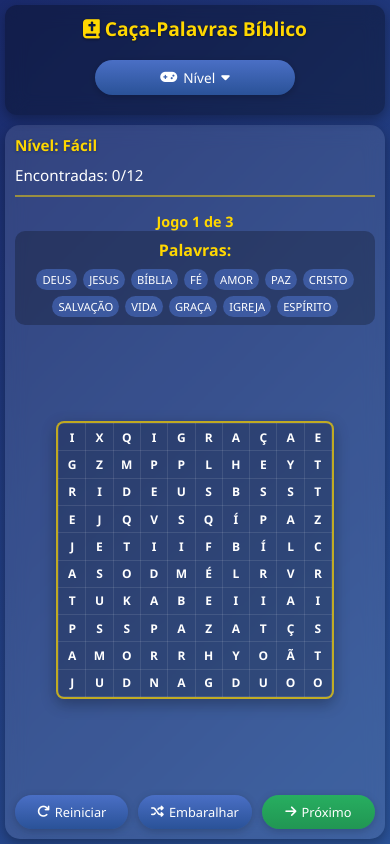
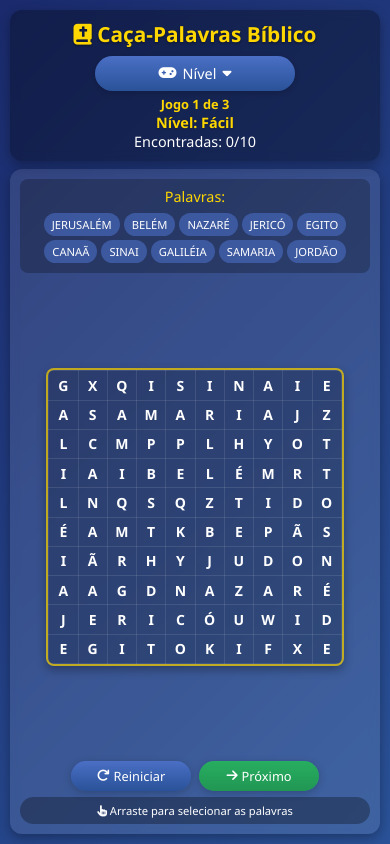
Before and after one commit to joselopes-dev/palavra, a plain HTML site: page index.html in a window 390 px wide. Drawn offline with Linux system fonts and the light colour scheme.

Commit message:
Update index.html

```diff
--- a/index.html
+++ b/index.html
@@ -21,7 +21,7 @@
             background: linear-gradient(135deg, #1a2a6c, #2a5298);
             color: #fff;
             min-height: 100vh;
-            padding: 0px;
+            padding: 0;
             display: flex;
             flex-direction: column;
             align-items: center;
@@ -32,43 +32,34 @@
         .container {
             width: 100%;
             max-width: 100%;
+            height: 100vh;
             padding: 10px;
             text-align: center;
             display: flex;
             flex-direction: column;
-            height: 100vh;
             max-height: 100vh;
             box-sizing: border-box;
+            overflow: hidden;
         }
 
         header {
-            margin-bottom: 10px;
-            padding: 15px 10px;
+            padding: 10px;
             border-radius: 12px;
             background: rgba(0, 0, 0, 0.3);
             box-shadow: 0 4px 12px rgba(0, 0, 0, 0.3);
-            backdrop-filter: blur(10px);
+            backdrop-filter: blur(5px);
             position: relative;
             z-index: 10;
             flex-shrink: 0;
+            margin-bottom: 8px;
         }
 
         h1 {
-            font-size: 1.5rem;
+            font-size: 1.3rem;
             margin-bottom: 8px;
             text-shadow: 0 1px 3px rgba(0,0,0,0.5);
             color: #FFD700;
-            position: relative;
             display: inline-block;
-        }
-
-        .controls {
-            display: flex;
-            justify-content: center;
-            align-items: center;
-            gap: 10px;
-            margin: 10px 0;
-            flex-wrap: wrap;
         }
 
         .level-selector {
@@ -82,7 +73,7 @@
         .level-btn {
             background: linear-gradient(to bottom, #4a6fc5, #2a5298);
             color: white;
-            padding: 10px 15px;
+            padding: 8px 12px;
             font-size: 0.9rem;
             border: none;
             border-radius: 30px;
@@ -111,7 +102,7 @@
 
         .dropdown-content a {
             color: white;
-            padding: 10px;
+            padding: 8px;
             text-decoration: none;
             display: block;
             text-align: center;
@@ -134,16 +125,13 @@
 
         .game-container {
             background: rgba(255, 255, 255, 0.1);
-            border-radius: 15px;
-            padding: 15px;
+            border-radius: 12px;
+            padding: 10px;
             box-shadow: 0 4px 12px rgba(0, 0, 0, 0.3);
-            backdrop-filter: blur(10px);
-            margin: 0;
-            position: relative;
-            z-index: 5;
+            backdrop-filter: blur(5px);
+            flex: 1;
             display: flex;
             flex-direction: column;
-            flex: 1;
             overflow: hidden;
         }
 
@@ -151,35 +139,39 @@
             display: flex;
             justify-content: space-between;
             align-items: center;
-            margin-bottom: 10px;
-            padding-bottom: 10px;
+            margin-bottom: 8px;
+            padding-bottom: 8px;
             border-bottom: 2px solid rgba(255, 215, 0, 0.5);
-            gap: 10px;
+            gap: 8px;
             flex-shrink: 0;
         }
 
         .current-level {
-            font-size: 1.1rem;
+            font-size: 0.9rem;
             font-weight: bold;
             color: #FFD700;
             text-shadow: 0 1px 3px rgba(0,0,0,0.3);
         }
 
         .found-count {
-            font-size: 1rem;
+            font-size: 0.9rem;
         }
 
         .words-to-find {
             background: rgba(0, 0, 0, 0.25);
-            padding: 10px;
-            border-radius: 10px;
-            margin-bottom: 10px;
+            padding: 8px;
+            border-radius: 8px;
+            margin-bottom: 8px;
             flex-shrink: 0;
+            max-height: 20vh;
+            overflow: hidden;
+            display: flex;
+            flex-direction: column;
         }
 
         .words-title {
-            font-size: 1rem;
-            margin-bottom: 8px;
+            font-size: 0.9rem;
+            margin-bottom: 5px;
             color: #FFD700;
         }
 
@@ -187,16 +179,17 @@
             display: flex;
             flex-wrap: wrap;
             justify-content: center;
-            gap: 6px;
-            max-height: 70px;
+            gap: 4px;
             overflow-y: auto;
+            padding: 2px;
+            flex: 1;
         }
 
         .word-item {
             background: rgba(74, 111, 197, 0.6);
-            padding: 5px 10px;
-            border-radius: 20px;
-            font-size: 0.8rem;
+            padding: 4px 8px;
+            border-radius: 15px;
+            font-size: 0.7rem;
             transition: all 0.3s;
             flex-shrink: 0;
         }
@@ -221,7 +214,7 @@
             border-radius: 8px;
             overflow: hidden;
             background: rgba(0, 0, 0, 0.2);
-            box-shadow: 0 5px 15px rgba(0, 0, 0, 0.3);
+            box-shadow: 0 4px 10px rgba(0, 0, 0, 0.3);
             max-width: 100%;
             max-height: 100%;
             touch-action: none;
@@ -234,12 +227,12 @@
         }
 
         td {
-            width: 8vw;
-            height: 8vw;
+            width: 7.5vw;
+            height: 7.5vw;
             max-width: 35px;
             max-height: 35px;
-            min-width: 22px;
-            min-height: 22px;
+            min-width: 20px;
+            min-height: 20px;
             text-align: center;
             font-weight: bold;
             color: #fff;
@@ -247,6 +240,7 @@
             cursor: pointer;
             position: relative;
             user-select: none;
+            font-size: 14px;
         }
 
         td.selected {
@@ -263,13 +257,13 @@
             right: 10px;
             background: rgba(46, 204, 113, 0.9);
             color: white;
-            padding: 10px 15px;
+            padding: 8px 12px;
             border-radius: 6px;
             box-shadow: 0 2px 10px rgba(0,0,0,0.2);
             z-index: 2000;
             transform: translateX(200%);
             transition: transform 0.3s ease-out;
-            font-size: 0.9rem;
+            font-size: 0.8rem;
         }
 
         .notification.show {
@@ -279,36 +273,27 @@
         .action-buttons {
             display: flex;
             justify-content: center;
-            gap: 10px;
-            margin-top: 10px;
+            gap: 8px;
+            margin-top: 8px;
             flex-shrink: 0;
         }
 
         .action-btn {
             background: linear-gradient(to bottom, #4a6fc5, #2a5298);
             color: white;
-            padding: 8px 15px;
-            font-size: 0.9rem;
+            padding: 6px 10px;
+            font-size: 0.8rem;
             border: none;
-            border-radius: 30px;
+            border-radius: 20px;
             cursor: pointer;
             display: flex;
             align-items: center;
-            gap: 5px;
+            gap: 4px;
             box-shadow: 0 2px 8px rgba(0, 0, 0, 0.2);
             flex: 1;
-            max-width: 150px;
+            max-width: 120px;
             justify-content: center;
             transition: all 0.2s ease;
-        }
-
-        .action-btn:hover {
-            transform: translateY(-2px);
-            box-shadow: 0 4px 12px rgba(0, 0, 0, 0.3);
-        }
-
-        .action-btn:active {
-            transform: translateY(1px);
         }
 
         #next-btn {
@@ -316,158 +301,19 @@
         }
 
         .game-counter {
-            font-size: 0.9rem;
-            margin-top: 5px;
+            font-size: 0.8rem;
+            margin-top: 4px;
             color: #FFD700;
             font-weight: bold;
         }
 
-        /* Responsividade para telas menores */
-        @media (max-width: 768px) {
-            h1 {
-                font-size: 1.3rem;
-            }
-
-            .game-header {
-                flex-direction: column;
-                align-items: flex-start;
-            }
-
-            .current-level, .found-count {
-                font-size: 0.95rem;
-            }
-
-            td {
-                font-size: 14px;
-                width: 7.5vw;
-                height: 7.5vw;
-                min-width: 20px;
-                min-height: 20px;
-            }
-
-            .word-list {
-                max-height: 60px;
-            }
-
-            .word-item {
-                font-size: 0.75rem;
-                padding: 4px 8px;
-            }
-
-            .action-buttons {
-                flex-wrap: wrap;
-            }
-
-            .action-btn {
-                padding: 8px 12px;
-                font-size: 0.85rem;
-            }
-        }
-
-        @media (max-width: 480px) {
-            h1 {
-                font-size: 1.2rem;
-            }
-
-            .container {
-                padding: 5px;
-            }
-
-            header {
-                padding: 10px;
-            }
-
-            .level-btn {
-                padding: 8px 12px;
-                font-size: 0.85rem;
-            }
-
-            .game-container {
-                padding: 10px;
-            }
-
-            td {
-                font-size: 12px;
-                width: 7vw;
-                height: 7vw;
-                min-width: 18px;
-                min-height: 18px;
-            }
-
-            .words-to-find {
-                padding: 8px;
-            }
-
-            .word-item {
+        .mobile-help {
+            background: rgba(0, 0, 0, 0.3);
+            padding: 6px 10px;
+            border-radius: 15px;
+            margin-top: 6px;
             font-size: 0.7rem;
-                padding: 3px 6px;
-            }
-
-            .action-btn {
-                max-width: 140px;
-                font-size: 0.8rem;
-            }
-        }
-
-        @media (max-height: 600px) {
-            .words-to-find {
-                padding: 8px;
-                margin-bottom: 8px;
-            }
-
-            .word-list {
-                max-height: 50px;
-            }
-
-            .word-item {
-                font-size: 0.7rem;
-                padding: 3px 6px;
-            }
-
-            .action-buttons {
-                margin-top: 8px;
-            }
-        }
-
-        /* Melhorias para dispositivos móveis */
-        .mobile-help {
-            display: none;
-            background: rgba(0, 0, 0, 0.3);
-            padding: 8px 12px;
-            border-radius: 20px;
-            margin-top: 8px;
-            font-size: 0.8rem;
             text-align: center;
-        }
-
-        @media (hover: none) {
-            .mobile-help {
-                display: block;
-            }
-        }
-
-        /* Animations */
-        @keyframes highlight {
-            0% { background-color: rgba(255, 215, 0, 0.3); }
-            100% { background-color: rgba(46, 204, 113, 0.6); }
-        }
-
-        .highlight {
-            animation: highlight 1.5s ease;
-        }
-
-        @keyframes confetti {
-            0% { transform: translateY(0) rotate(0); opacity: 1; }
-            100% { transform: translateY(100vh) rotate(360deg); opacity: 0; }
-        }
-
-        .confetti {
-            position: fixed;
-            width: 10px;
-            height: 10px;
-            background: #FFD700;
-            animation: confetti 2s ease-out forwards;
-            z-index: 10000;
         }
 
          /* Alteração para o botão de instalação */
@@ -496,6 +342,62 @@
         #installBtn:active {
             transform: translateY(1px);
         }
+
+        /* Animations */
+        @keyframes highlight {
+            0% { background-color: rgba(255, 215, 0, 0.3); }
+            100% { background-color: rgba(46, 204, 113, 0.6); }
+        }
+
+        .highlight {
+            animation: highlight 1.5s ease;
+        }
+
+        @keyframes confetti {
+            0% { transform: translateY(0) rotate(0); opacity: 1; }
+            100% { transform: translateY(100vh) rotate(360deg); opacity: 0; }
+        }
+
+        .confetti {
+            position: fixed;
+            width: 8px;
+            height: 8px;
+            background: #FFD700;
+            animation: confetti 2s ease-out forwards;
+            z-index: 10000;
+        }
+
+        /* Hide on mobile */
+        .desktop-only {
+            display: none;
+        }
+
+        /* Landscape orientation */
+        @media (orientation: landscape) {
+            .container {
+                flex-direction: row;
+                padding: 5px;
+            }
+
+            header {
+                width: 25%;
+                margin-right: 8px;
+                margin-bottom: 0;
+                height: calc(100vh - 10px);
+                display: flex;
+                flex-direction: column;
+                justify-content: flex-start;
+            }
+
+            .game-container {
+                flex: 1;
+                height: calc(100vh - 10px);
+            }
+
+            .words-to-find {
+                max-height: 25vh;
+            }
+        }
     </style>
 </head>
 <body>
@@ -508,7 +410,6 @@
         <header>
             <h1><i class="fas fa-bible"></i> Caça-Palavras Bíblico</h1>
 
-            <div class="controls">
             <div class="level-selector">
                 <button id="level-btn" class="level-btn">
                     <i class="fas fa-gamepad"></i> Nível
@@ -520,19 +421,16 @@
                     <a href="#" data-level="dificil">Difícil</a>
                 </div>
             </div>
-            </div>
+
+            <div class="game-counter">Jogo <span id="current-game">1</span> de <span id="total-games">3</span></div>
+
+            <div class="current-level">Nível: <span id="level-display">Fácil</span></div>
+            <div class="found-count">Encontradas: <span id="found-count">0</span>/<span id="total-words">10</span></div>
         </header>
 
         <div class="game-container">
-            <div class="game-header">
-                <div class="current-level">Nível: <span id="level-display">Fácil</span></div>
-                <div class="found-count">Encontradas: <span id="found-count">0</span>/<span id="total-words">10</span></div>
-            </div>
-
-            <div class="game-counter">Jogo <span id="current-game">1</span> de <span id="total-games">3</span></div>
-
             <div class="words-to-find">
-                <h3 class="words-title">Palavras:</h3>
+                <div class="words-title">Palavras:</div>
                 <div class="word-list" id="word-list">
                     <!-- Word items will be added here dynamically -->
                 </div>
@@ -550,21 +448,23 @@
                 <button id="reset-btn" class="action-btn">
                     <i class="fas fa-redo"></i> Reiniciar
                 </button>
-                <button id="shuffle-btn" class="action-btn">
+                <!--<button id="shuffle-btn" class="action-btn">
                     <i class="fas fa-random"></i> Embaralhar
-                </button>
+                </button>-->
                 <button id="next-btn" class="action-btn">
                     <i class="fas fa-arrow-right"></i> Próximo
                 </button>
             </div>
 
-            <!--<div class="mobile-help">
-                Arraste o dedo para selecionar as palavras
-            </div>-->
+            <div class="mobile-help">
+                <i class="fas fa-hand-pointer"></i> Arraste para selecionar as palavras
+            </div>
         </div>
     </div>
 
-    <div class="notification" id="notification">Palavra encontrada!</div>
+    <div class="notification" id="notification">
+        <i class="fas fa-check"></i> Palavra encontrada!
+    </div>
 
     <script defer>
         document.addEventListener('DOMContentLoaded', function() {
@@ -572,52 +472,61 @@
             const gameData = {
                 facil: [
                     {
-                        words: ["DEUS", "JESUS", "BÍBLIA", "FÉ", "AMOR", "PAZ", "CRISTO", "SALVAÇÃO", "VIDA", "GRAÇA", "IGREJA", "ESPÍRITO"],
+                        words: ["JERUSALÉM", "BELÉM", "NAZARÉ", "JERICÓ", "EGITO",
+                                "CANAÃ", "SINAI", "GALILÉIA", "SAMARIA", "JORDÃO"],
+                        gridSize: 10,
+                        directions: ['horizontal', 'vertical']
+                    },
+                    {
+                        words: ["BETÂNIA", "JOPE", "CESAREIA", "DAMASCO", "ANTIOQUIA",
+                                "CORINTO", "ÉFESO", "ROMA", "ATENAS", "TESSALÔNICA"],
                         gridSize: 10,
                         directions: ['horizontal', 'vertical', 'diagonal']
                     },
                     {
-                        words: ["CRIAÇÃO", "ADÃO", "EVA", "PARAÍSO", "SERPENTE", "DILÚVIO", "ARCA", "NOÉ", "ABRAÃO", "SARA", "ISAQUE"],
+                        words: ["FILIPOS", "GÁLATAS", "PÉRGAMO", "LAODICEIA", "PATMOS",
+                                "SARDES", "TIATIRA", "SÍRIA", "LIBANO", "GETSÊMANI"],
                         gridSize: 10,
-                        directions: ['horizontal', 'vertical', 'diagonal']
-                    },
-                    {
-                        words: ["MOISÉS", "ÊXODO", "MANDAMENTOS", "MANÁ", "MAR VERMELHO", "JOSUÉ", "JERICÓ", "SANSÃO", "DALILA", "DAVI"],
-                        gridSize: 12,
                         directions: ['horizontal', 'vertical', 'diagonal', 'reverse-diagonal']
                     }
                 ],
                 medio: [
                     {
-                        words: ["PROFETA", "APÓSTOLO", "SACERDOTE", "PECADO", "GRAÇA", "JUSTIÇA", "CRUZ", "RESSURREIÇÃO", "VIDA ETERNA", "IGREJA"],
+                        words: ["GOLGOTA", "SILOÉ", "BETESDA", "HOREBE", "ARARATE",
+                                "ARMAGEDOM", "DECÁPOLIS", "QUIRENE", "MACEDÔNIA", "PISÍDIA"],
                         gridSize: 12,
                         directions: ['horizontal', 'vertical', 'diagonal', 'reverse-diagonal']
                     },
                     {
-                        words: ["PROVÉRBIOS", "SALMOS", "ECLESIASTES", "CANTARES", "JÓ", "APOCALIPSE", "GÊNESIS", "ÊXODO", "LEVÍTICO", "NÚMEROS"],
-                        gridSize: 14,
+                        words: ["PANFÍLIA", "CAPADÓCIA", "BITÍNIA", "PÔNTICO", "CILÍCIA",
+                                "FRÍGIA", "LÍCIA", "MÍSIA", "ACÁIA", "GERGESA"],
+                        gridSize: 12,
                         directions: ['horizontal', 'vertical', 'diagonal', 'reverse-diagonal', 'reverse-horizontal']
                     },
                     {
-                        words: ["BATISMO", "SANTA CEIA", "PENTECOSTES", "APOSTOLADO", "EVANGELHO", "PARÁBOLA", "MILAGRE", "SERMÃO", "DISCÍPULO"],
+                        words: ["GADARA", "CESAREIA", "SICAR", "ENOM", "SIDOM",
+                                "TIRO", "ASCALOM", "GAZA", "ARIMATEIA", "FILADÉLFIA"],
                         gridSize: 12,
                         directions: ['horizontal', 'vertical', 'diagonal', 'reverse-diagonal', 'reverse-vertical']
                     }
                 ],
                 dificil: [
                     {
-                        words: ["TEOFANIA", "PROVIDÊNCIA", "SOTERIOLOGIA", "ESCATOLOGIA", "CRISTOLOGIA", "PNEUMATOLOGIA", "JUSTIFICAÇÃO", "SANTIFICAÇÃO", "GLORIFICAÇÃO", "APOCALIPSE"],
+                        words: ["ESMIRNA", "TARSO", "LISTRA", "DERBE", "ICÔNIO",
+                                "APOLÔNIA", "ANFÍPOLIS", "BEROÉIA", "NEÁPOLIS", "TROAS"],
                         gridSize: 14,
                         directions: ['horizontal', 'vertical', 'diagonal', 'reverse-diagonal', 'reverse-horizontal', 'reverse-vertical']
                     },
                     {
-                        words: ["HAMARTIOLOGIA", "ANTHROPOLOGIA", "ECLESIOLOGIA", "MISSÕES", "HERMENÊUTICA", "EXEGESE", "TEOLOGIA", "APOLOGÉTICA", "ARQUEOLOGIA"],
-                        gridSize: 15,
+                        words: ["ASSOS", "MÍTILENE", "QUIOS", "SAMOS", "MILETO",
+                                "CÓS", "RÔDES", "PATARA", "COLOSSOS", "HIERÁPOLIS"],
+                        gridSize: 14,
                         directions: ['horizontal', 'vertical', 'diagonal', 'reverse-diagonal', 'reverse-horizontal', 'reverse-vertical']
                     },
                     {
-                        words: ["PAROUSIA", "QUILIISMO", "PRETERISMO", "FUTURISMO", "DISPENSAÇÃO", "PRÉ-TRIBULAÇÃO", "ARREBATAMENTO", "MILÊNIO", "ARMAGEDOM"],
-                        gridSize: 15,
+                        words: ["PENTÁPOLIS", "ARIMATEIA", "FILADÉLFIA", "ESMIRNA", "TARSO",
+                                "LISTRA", "DERBE", "ICÔNIO", "APOLÔNIA", "ANFÍPOLIS"],
+                        gridSize: 14,
                         directions: ['horizontal', 'vertical', 'diagonal', 'reverse-diagonal', 'reverse-horizontal', 'reverse-vertical']
                     }
                 ]
@@ -684,9 +593,9 @@
             });
 
             // Shuffle button
-            shuffleBtn.addEventListener('click', function() {
-                shuffleGrid();
-            });
+            //shuffleBtn.addEventListener('click', function() {
+                //shuffleGrid();
+            //});
 
             // Next button
             nextBtn.addEventListener('click', function() {
@@ -823,7 +732,7 @@
                 lastTouchCell = null;
             }
 
-            // Shuffle the grid
+            // Shuffle the grid (random letters only)
             function shuffleGrid() {
                 const gridSize = gameData[currentLevel][currentGameIndex].gridSize;
                 const letters = 'ABCDEFGHIJKLMNOPQRSTUVWXYZ';
@@ -861,7 +770,7 @@
                 });
             }
 
-            // Place words in the grid
+            // Place words in the grid (random positions each game)
             function placeWords() {
                 const words = [...gameData[currentLevel][currentGameIndex].words];
                 const gridSize = gameData[currentLevel][currentGameIndex].gridSize;
@@ -1109,13 +1018,13 @@
                 const colors = ['#FFD700', '#FF4136', '#0074D9', '#2ECC40', '#B10DC9', '#FF851B'];
                 const container = document.querySelector('.container');
 
-                for (let i = 0; i < 150; i++) {
+                for (let i = 0; i < 100; i++) {
                     const confetti = document.createElement('div');
                     confetti.className = 'confetti';
                     confetti.style.left = Math.random() * 100 + 'vw';
                     confetti.style.backgroundColor = colors[Math.floor(Math.random() * colors.length)];
-                    confetti.style.width = Math.random() * 10 + 5 + 'px';
-                    confetti.style.height = Math.random() * 10 + 5 + 'px';
+                    confetti.style.width = Math.random() * 8 + 4 + 'px';
+                    confetti.style.height = Math.random() * 8 + 4 + 'px';
                     confetti.style.animationDelay = Math.random() * 2 + 's';
 
                     container.appendChild(confetti);
```
Lines whose indentation alone changed are shown as unchanged.
